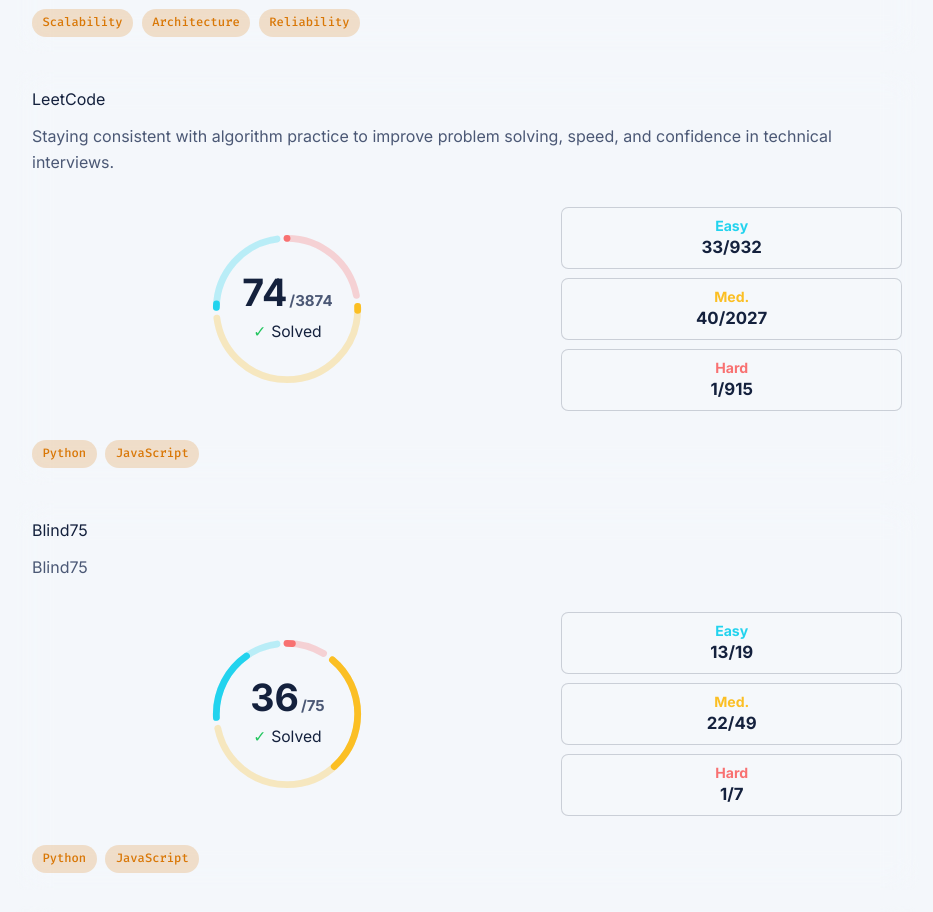
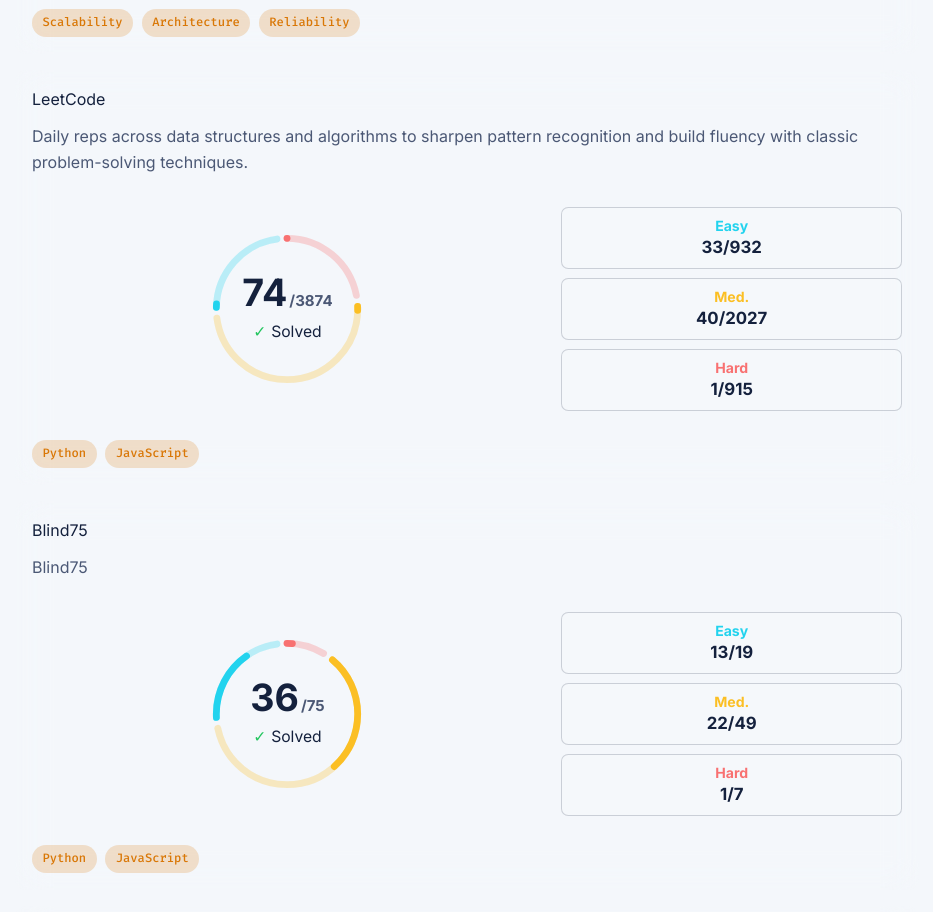
Before and after one commit to kurtluu/portfolio, a React (Vite) app in the folder react-ts-site/: page / in a window 1280 px wide. Shown: the part 3420-4332 px from the top of the page, without its empty margins (69-1002 px from the left). Built offline with nearby package versions, Linux system fonts and the light colour scheme.

Commit message:
Rewrite LeetCode course description
Co-Authored-By: Claude Opus 4.7 <noreply@anthropic.com>

```diff
--- a/react-ts-site/src/App.tsx
+++ b/react-ts-site/src/App.tsx
@@ -147,7 +147,7 @@ const courses: Course[] = [
     title: "LeetCode",
     progress: 73,
     status: "68% complete",
-    description: "Staying consistent with algorithm practice to improve problem solving, speed, and confidence in technical interviews.",
+    description: "Daily reps across data structures and algorithms to sharpen pattern recognition and build fluency with classic problem-solving techniques.",
     tags: ["Python", "JavaScript"],
     leetcodeStats: {
       solvedCount: 74,
```
